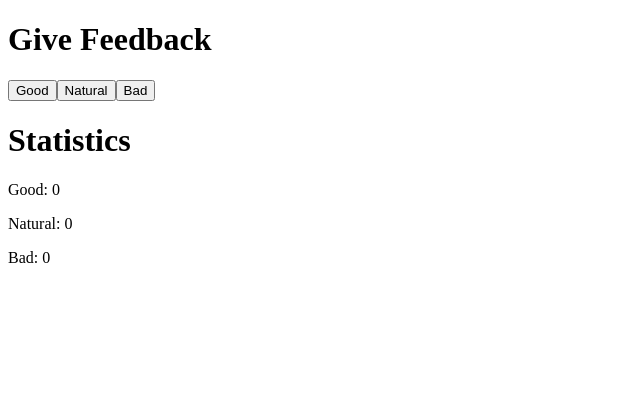
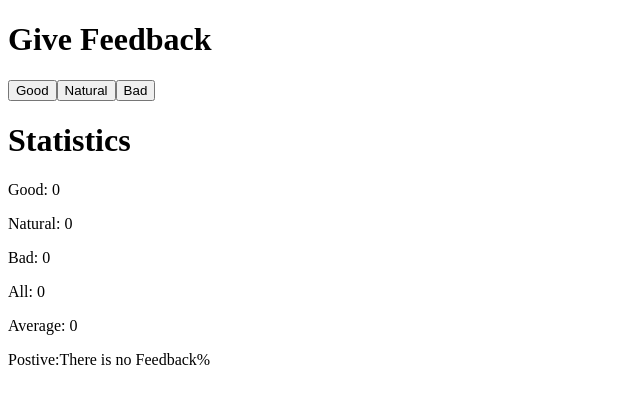
Before and after one commit to mahmodlte/full-stack-open-part1, a React (Vite) app in the folder unicafe/: page / in a window 1280 px wide. Shown: the top 404 px of the page, without its empty margins (0-640 px from the left). Built offline with nearby package versions, Linux system fonts and the light colour scheme.

Commit message:
Added more statistics, the average and postive feedback in percentage

```diff
--- a/unicafe/src/App.jsx
+++ b/unicafe/src/App.jsx
@@ -7,6 +7,12 @@ function App() {
   const handleGood = () => setGood(good + 1);
   const handleBad = () => setBad(bad + 1);
   const handleNatural = () => setNatural(natural + 1);
+
+  const getPostiveFeedback = () => {
+    const totalFeedback = good + bad + natural;
+    const postiveFeedback = good / totalFeedback;
+    return postiveFeedback * 100;
+  };
   return (
     <>
       <div>
@@ -19,6 +25,13 @@ function App() {
         <p>Good: {good}</p>
         <p>Natural: {natural}</p>
         <p>Bad: {bad}</p>
+        <p>All: {good + natural + bad}</p>
+        <p>Average: {(good + bad + natural) / 3}</p>
+        <p>
+          Postive:
+          {getPostiveFeedback() ? getPostiveFeedback() : "There is no Feedback"}
+          %
+        </p>
       </div>
     </>
   );
```
